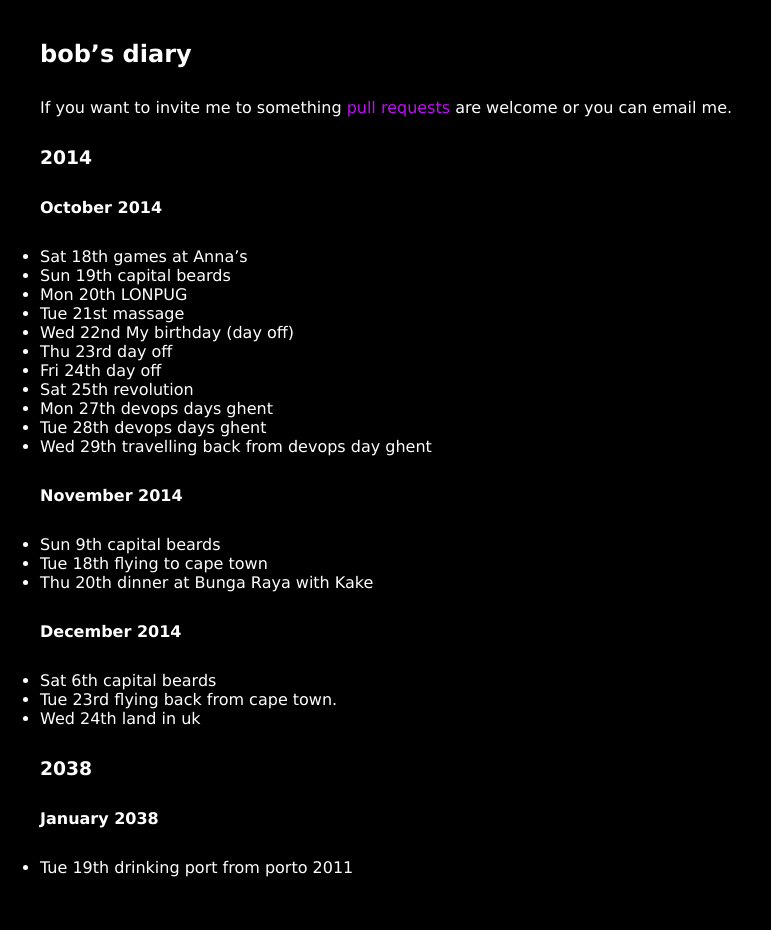
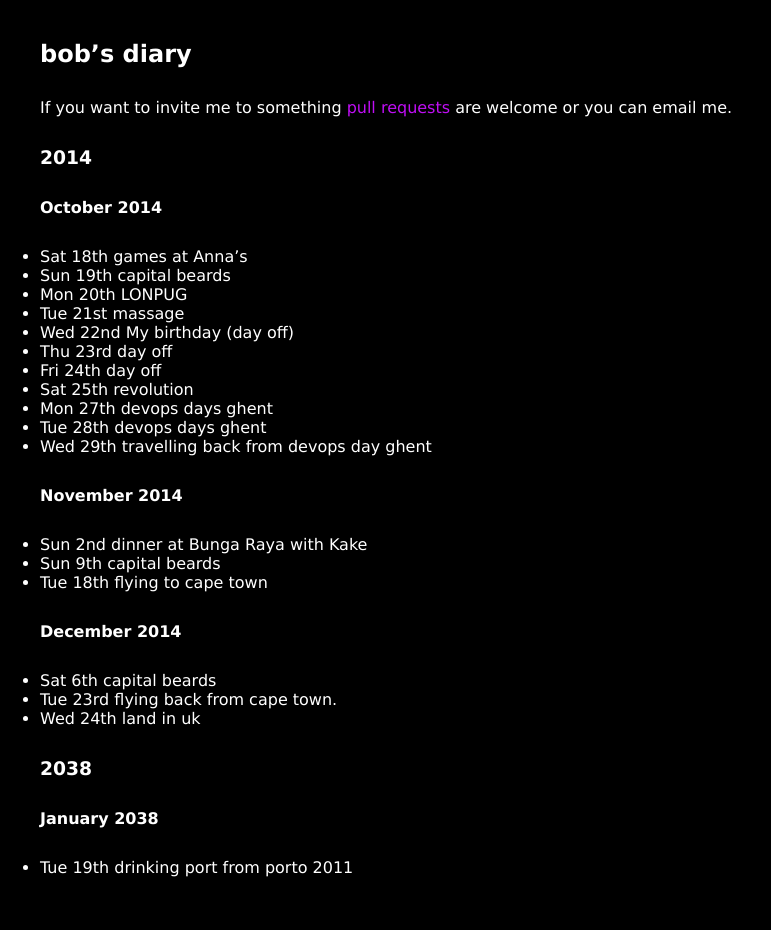
Before and after one commit to rjw1/randomness.org.uk, a Jekyll site: the page built from diary/index.md, in a window 1280 px wide. Shown: the whole page, without its empty margins (0-771 px from the left). Built offline with Jekyll 4.4.1, drawn with Linux system fonts in a browser that asks for light colours; Markdown is read by kramdown in place of the engine named in the settings.

Commit message:
Another attempt to reschedule Bunga Raya!

```diff
--- a/diary/index.md
+++ b/diary/index.md
@@ -25,9 +25,9 @@ are welcome or you can email me.
 
 #### November 2014 ####
 
+* Sun 2nd dinner at Bunga Raya with Kake
 * Sun 9th capital beards
 * Tue 18th flying to cape town
-* Thu 20th dinner at Bunga Raya with Kake
 
 #### December 2014 ####
 
```
